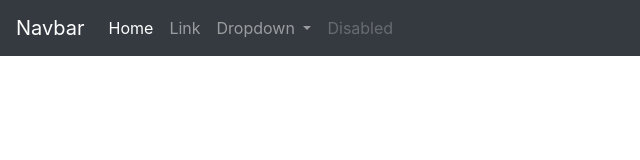
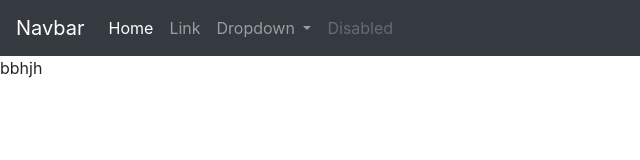
Before and after one commit to Athira731995/testjs, a plain HTML site: page web_pages/sample.html in a window 1280 px wide. Shown: the full height of the page, 0-640 px from the left. Drawn offline with nearby package versions, Linux system fonts and the light colour scheme.

Commit message:
first commit js

```diff
--- a/web_pages/sample.html
+++ b/web_pages/sample.html
@@ -48,12 +48,7 @@
           </form>
         </div>
       </nav>
-
-
-
-
-
-
+      <p>bbhjh</p>
 
 </body>
 
```
